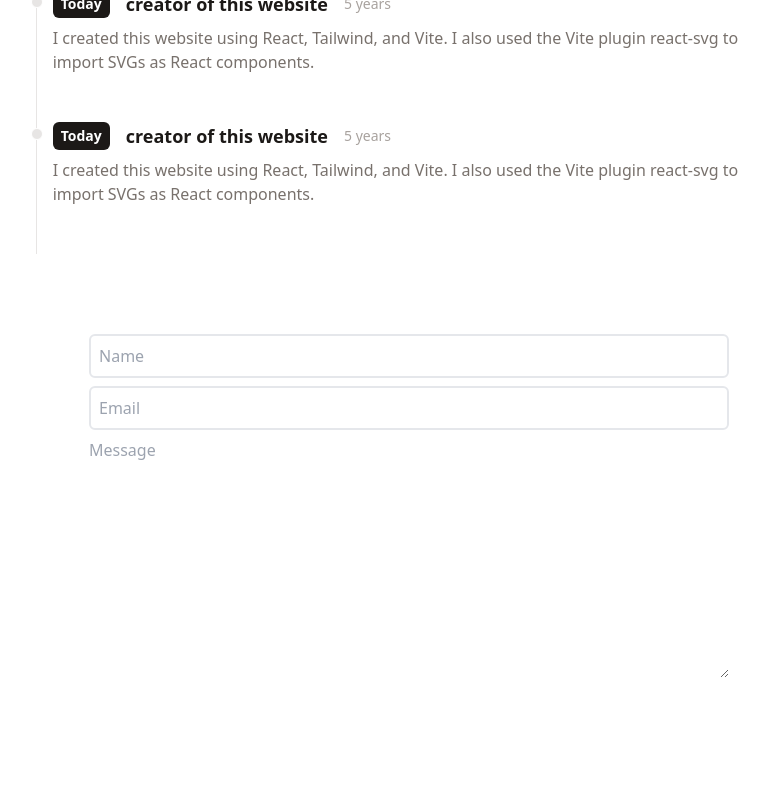
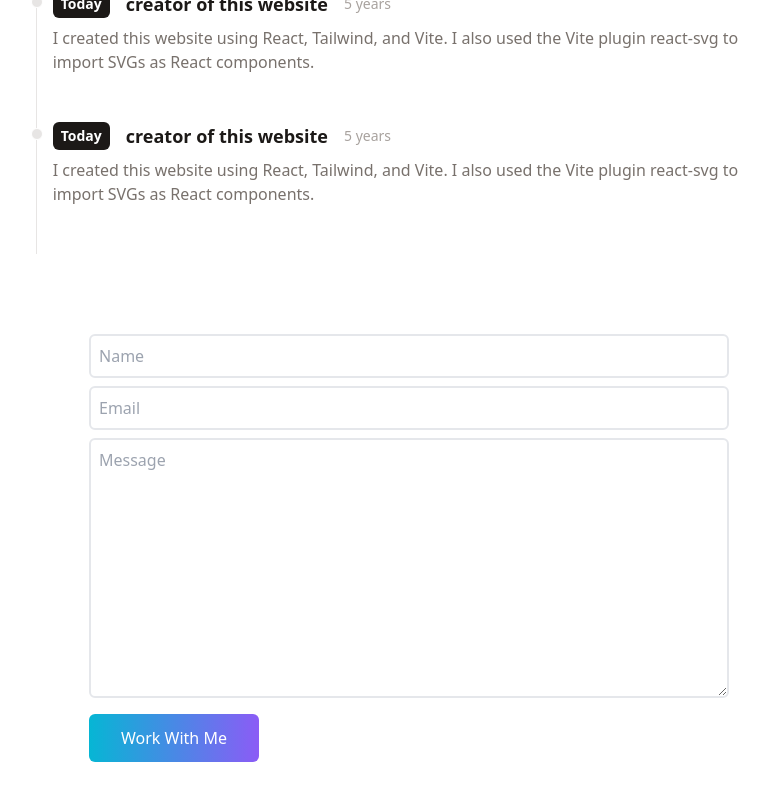
Before and after one commit to thewillydoo/portfolio-website, a React (Vite) app in the folder minimal-portfolio/: page / in a window 1280 px wide. Shown: the part 1034-1834 px from the top of the page, without its empty margins (231-1000 px from the left). Before the commit the page ends 1752 px from the top, so only its background shows below. Built offline with nearby package versions, Linux system fonts and the light colour scheme.

Commit message:
finished contact

```diff
--- a/minimal-portfolio/src/components/Contact.jsx
+++ b/minimal-portfolio/src/components/Contact.jsx
@@ -1,40 +1,42 @@
-import React from 'react'
+import React from "react";
 
 function Contact() {
   return (
-    <div className='flex flex-col mb-10 mx-auto'>
-      <div className='flex justify-center items-center'>
+    <div className="flex flex-col mb-10 mx-auto">
+      <div className="flex justify-center items-center">
         <form
-          className='flex flex-col w-full md:w-1/2'
-          action='https://getform.io/slug'
-          method='POST'
+          className="flex flex-col w-full md:w-1/2"
+          action="https://getform.io/f/6cf448c4-d770-4487-b444-825e68f85f0d"
+          method="POST"
         >
           <input
-            type='text'
-            name='name'
-            placeholder='Name'
-            className='p-2 bg-transparent border-2 rounded-md focus:outline-none'
+            type="text"
+            name="name"
+            placeholder="Name"
+            className="p-2 bg-transparent border-2 rounded-md focus:outline-none"
           />
           <input
-            type='text'
-            name='email'
-            placeholder='Email'
-            className='my-2 p-2 bg-transparent border-2 rounded-md focus:outline-none'
+            type="text"
+            name="email"
+            placeholder="Email"
+            className="my-2 p-2 bg-transparent border-2 rounded-md focus:outline-none"
           />
           <textarea
-          name='message'
-          placeholder='Message'
-          rows='10'
-          className=''
+            name="message"
+            placeholder="Message"
+            rows="10"
+            className="p-2 mb-4 bg-transparent border-2 rounded-md focus:outline-none"
+          ></textarea>
+          <button
+            type="button"
+            className="text-center inline-block px-8 py-3 w-max text-base font-medium rounded-md text-white bg-gradient-to-r from-cyan-500 to-violet-500 hover:yellow-500"
           >
-
-          </textarea>
+            Work With Me
+          </button>
         </form>
-
       </div>
-
     </div>
-  )
+  );
 }
 
-export default Contact
+export default Contact;
```
